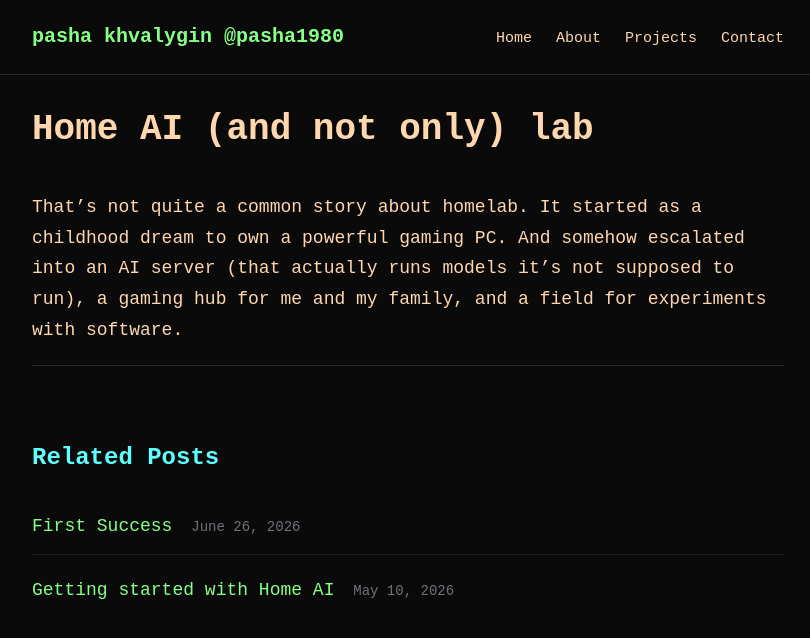
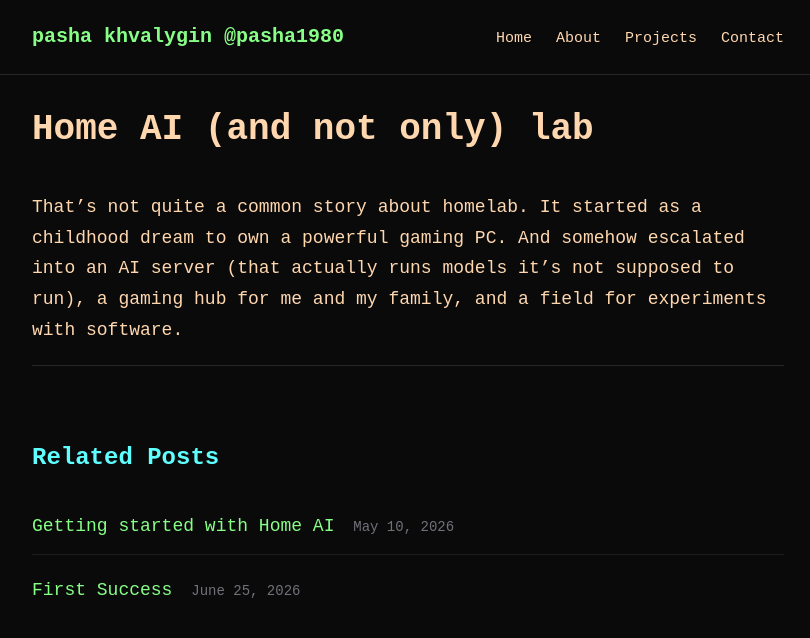
Before and after one commit to pasha1980/pasha1980.github.io, a Jekyll site: the page built from projects/home-ai-lab.markdown, in a window 1280 px wide. Shown: the top 638 px of the page, without its empty margins (232-1042 px from the left). Built offline with Jekyll 4.4.1, drawn with Linux system fonts in a browser that asks for light colours.

Commit message:
content: fixes in blog post listing

```diff
--- a/_layouts/project.html
+++ b/_layouts/project.html
@@ -1,26 +1,36 @@
-<!DOCTYPE html>
+<!doctype html>
 <html lang="en">
   <head>
-  <meta charset="UTF-8">
-  <meta name="viewport" content="width=device-width, initial-scale=1.0">
-  <title>{% if page.title %}{{ page.title }} | {% endif %}{{ site.title }}</title>
-  <meta name="description" content="{{ site.description }}">
-  <link rel="stylesheet" href="{{ '/assets/css/style.css' | relative_url }}">
-  <link rel="stylesheet" href="{{ '/assets/css/syntax.css' | relative_url }}">
+    <meta charset="UTF-8" />
+    <meta name="viewport" content="width=device-width, initial-scale=1.0" />
+    <title>
+      {% if page.title %}{{ page.title }} | {% endif %}{{ site.title }}
+    </title>
+    <meta name="description" content="{{ site.description }}" />
+    <link
+      rel="stylesheet"
+      href="{{ '/assets/css/style.css' | relative_url }}"
+    />
+    <link
+      rel="stylesheet"
+      href="{{ '/assets/css/syntax.css' | relative_url }}"
+    />
   </head>
   <body>
     {% include navigation.html %}
     <main class="container">
       <article class="project-page">
         <h1>{{ page.title }}</h1>
-      {{ content }}
-      {% assign matching_posts = site.posts | where_exp: "post", "post.tags contains page.slug" %}
-      {% if matching_posts.size > 0 %}
+        {{ content }} {% assign matching_posts = site.posts | where_exp: "post",
+        "post.tags contains page.slug" %} {% if matching_posts.size > 0 %}
         <section class="related-blogs">
           <h2>Related Posts</h2>
           <ul class="blog-list">
-          {% for post in matching_posts %}
-          <li><a href="{{ post.url | relative_url }}">{{ post.title }}</a> <span class="post-date">{{ post.date | date: '%B %d, %Y' }}</span></li>
+            {% for post in matching_posts reversed %}
+            <li>
+              <a href="{{ post.url | relative_url }}">{{ post.title }}</a>
+              <span class="post-date">{{ post.date | date: '%B %d, %Y' }}</span>
+            </li>
             {% endfor %}
           </ul>
         </section>
--- a/_posts/2026-06-25-first-success-home-ai.md
+++ b/_posts/2026-06-25-first-success-home-ai.md
@@ -1,7 +1,7 @@
 ---
 layout: post
 title: "First Success"
-date: 2026-06-26
+date: 2026-06-25
 tags:
   - home-ai-lab
 ---
```
Lines whose indentation alone changed are shown as unchanged.
